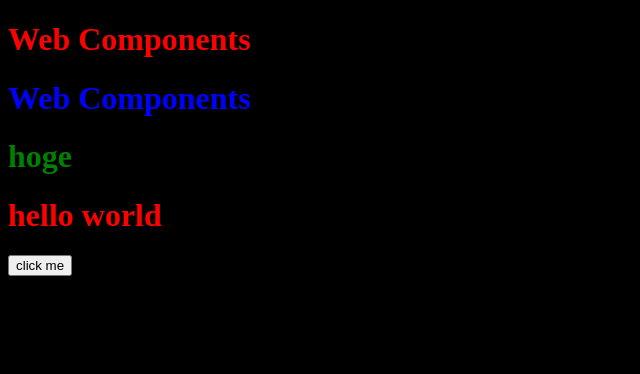
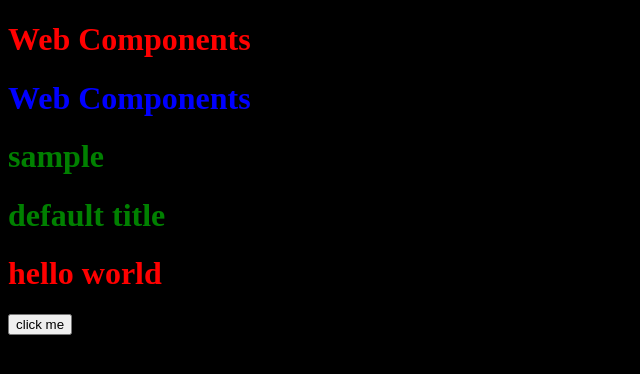
Before and after one commit to calm1205/web-components, a website: page index.html in a window 1280 px wide. Shown: the whole page, without its empty margins (0-640 px from the left). Drawn offline with Linux system fonts and the light colour scheme.

Commit message:
custom title

```diff
--- a/index.html
+++ b/index.html
@@ -18,8 +18,11 @@
   <body>
     <app-title></app-title>
     <shadow-title></shadow-title>
-    <custom-title>hoge</custom-title>
+    <custom-title>sample</custom-title>
+    <custom-title></custom-title>
+
     <h1>hello world</h1>
+
     <log-word>hello world</log-word>
   </body>
 </html>
```
